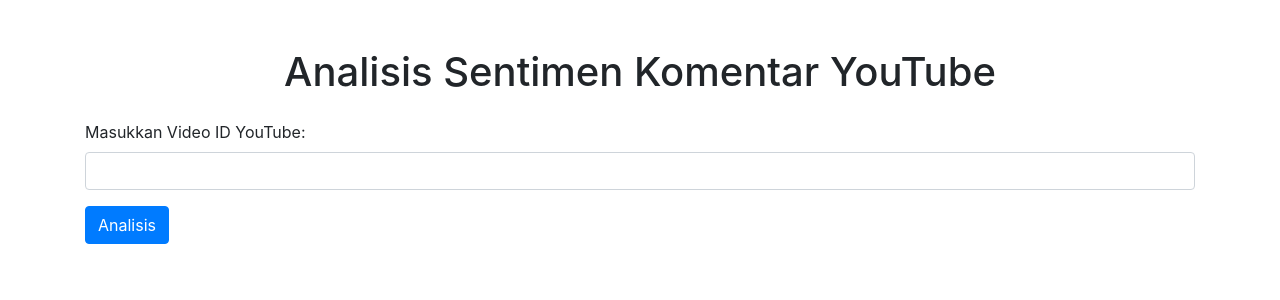
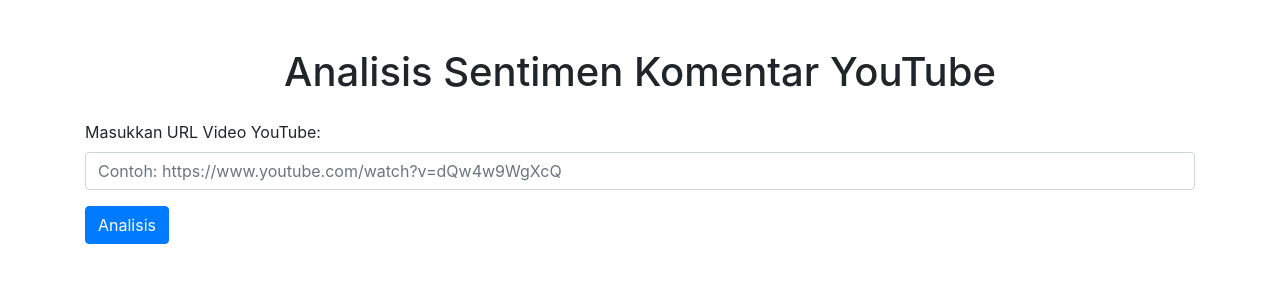
Before and after one commit to PaceKW/FlaskSentiYouTube-CommentAnalyzer, a Flask app: page / in a window 1280 px wide. Shown: the top 300 px of the page. Run offline with Flask 3, Linux system fonts and the light colour scheme; some libraries are stand-ins or nearby versions.

Commit message:
add: handling url youtube

```diff
--- a/app.py
+++ b/app.py
@@ -1,5 +1,6 @@
+import re
 import nltk
-from flask import Flask, render_template, request, jsonify
+from flask import Flask, render_template, request
 from googleapiclient.discovery import build
 from nltk.corpus import wordnet as wn
 from nltk.corpus import sentiwordnet as swn
@@ -20,6 +21,11 @@ api_key = os.getenv('API_KEY')
 
 # Membangun objek YouTube
 youtube = build('youtube', 'v3', developerKey=api_key)
+
+def get_video_id(url):
+    # Regex untuk mengekstrak video ID dari URL YouTube
+    match = re.search(r'(?:v=|\/)([0-9A-Za-z_-]{11})', url)
+    return match.group(1) if match else None
 
 def get_comments(video_id):
     comments = []
@@ -67,7 +73,12 @@ def analyze_sentiment(comment):
 @app.route('/', methods=['GET', 'POST'])
 def index():
     if request.method == 'POST':
-        video_id = request.form['video_id']
+        video_url = request.form['video_url']
+        video_id = get_video_id(video_url)
+
+        if not video_id:
+            return render_template('index.html', analyzed_comments=None, sentiment_counts=None)
+
         comments = get_comments(video_id)
 
         # Hitung jumlah komentar berdasarkan label
--- a/templates/index.html
+++ b/templates/index.html
@@ -12,8 +12,8 @@
         <h1 class="text-center">Analisis Sentimen Komentar YouTube</h1>
         <form method="POST" class="mt-4">
             <div class="form-group">
-                <label for="video_id">Masukkan Video ID YouTube:</label>
-                <input type="text" class="form-control" id="video_id" name="video_id" required>
+                <label for="video_url">Masukkan URL Video YouTube:</label>
+                <input type="url" class="form-control" id="video_url" name="video_url" required placeholder="Contoh: https://www.youtube.com/watch?v=dQw4w9WgXcQ">
             </div>
             <button type="submit" class="btn btn-primary">Analisis</button>
         </form>
```
